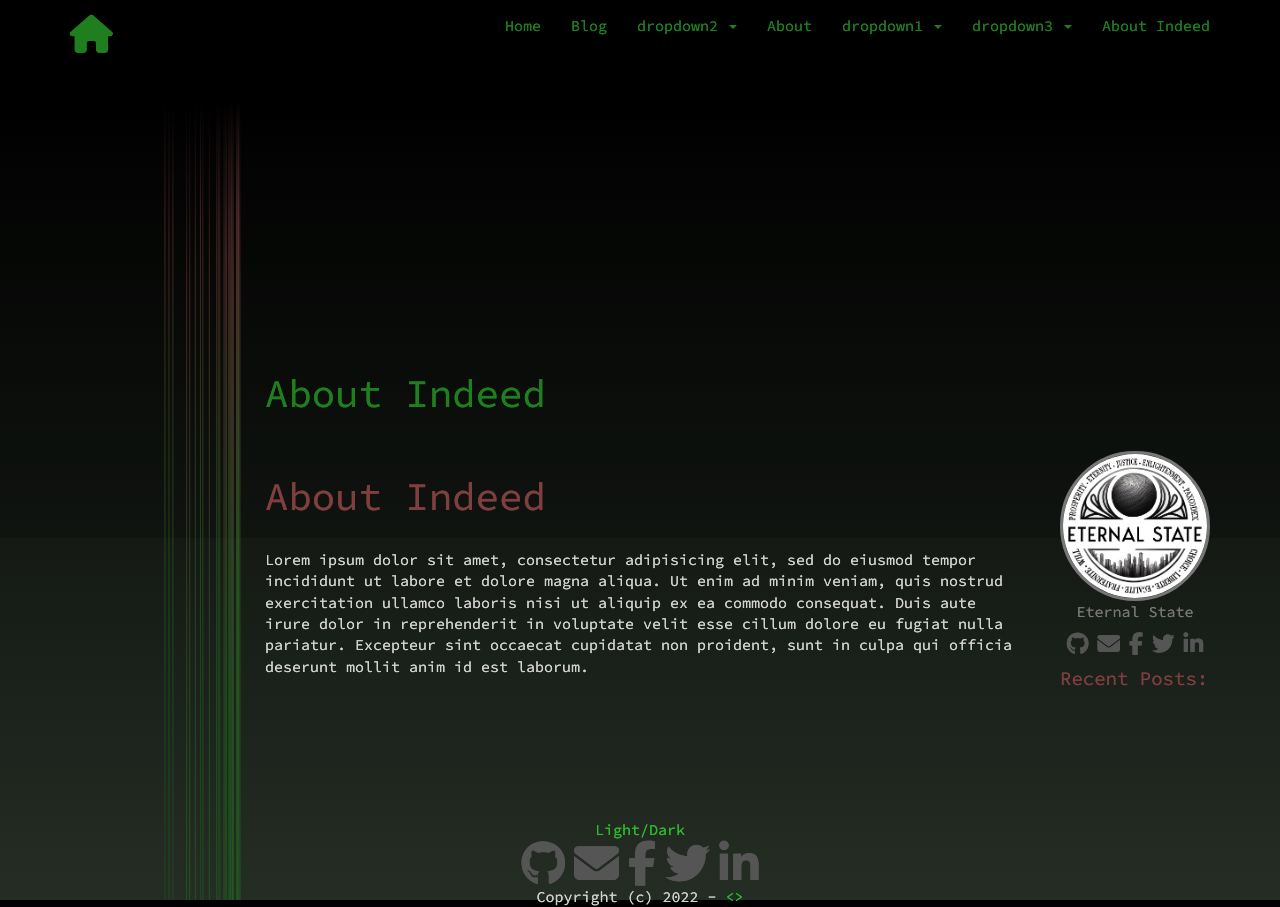
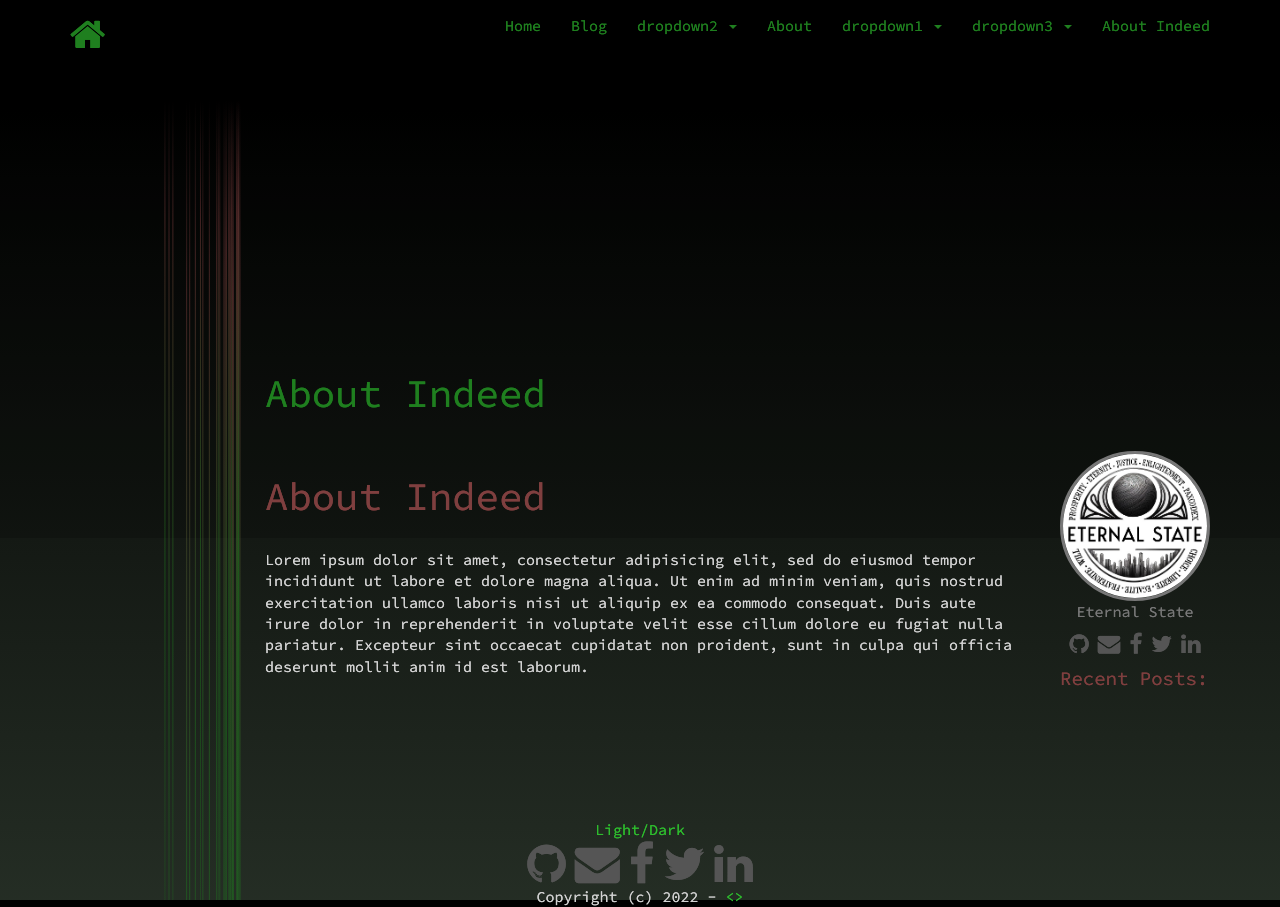
Before and after one commit to eternalstateorg/eternalstateorg.github.io, a Jekyll site: the page built from _items/about_indeed.md, in a window 1280 px wide. Built offline with Jekyll 4.4.1, drawn with Linux system fonts in a browser that asks for light colours; nearby versions of some CDN libraries; library files that are not in the unit come from our copies.

Commit message:
font css fix

```diff
--- a/_includes/head.html
+++ b/_includes/head.html
@@ -42,7 +42,7 @@
   <!-- Styles -->
   <link rel="stylesheet" id="css-theme" href="{{ '/assets/css/main-' | append: site.theme_base | append: '.css' | prepend: site.baseurl }}">
   <link rel="stylesheet" href="{{ '/assets/css/highlight/' | append: site.highlighter_theme | append: '.css' | prepend: site.baseurl }}">
-  <link rel="stylesheet" href="/css/font-awesome.min.css">
+  <link rel="stylesheet" href="/assets/css/font-awesome.min.css">
   <link rel="stylesheet" href="https://cdnjs.cloudflare.com/ajax/libs/animate.css/3.5.2/animate.min.css">
   <link href="https://fonts.googleapis.com/css?family=Source+Code+Pro" rel="stylesheet">
 
```
Also changed, not shown: 12 other files.
